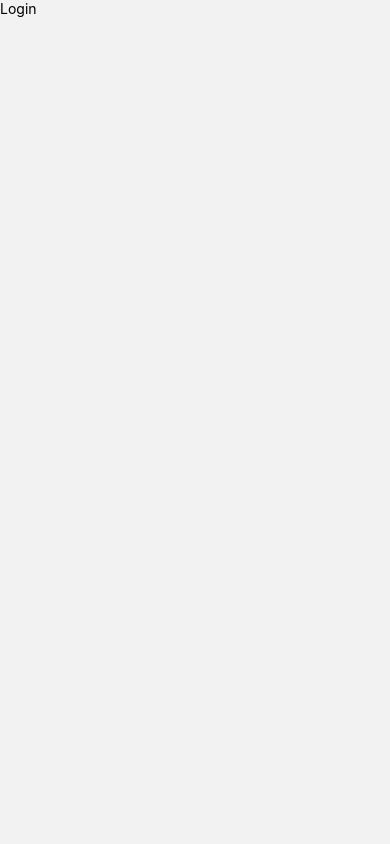
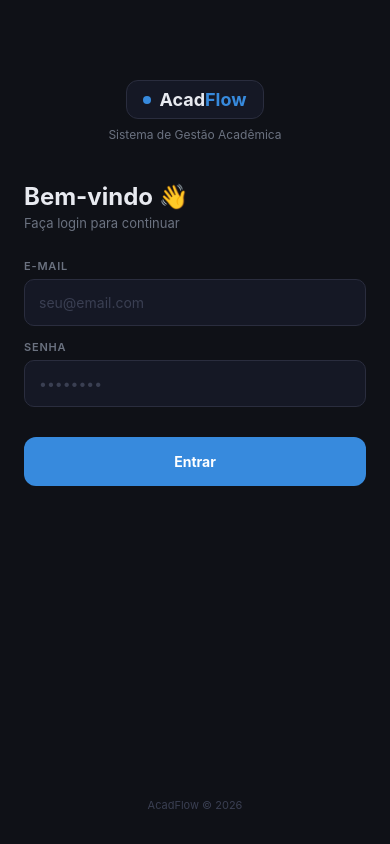
Before and after one commit to andrecsf/Mobile-Projeto-Integrador, a React Native app: screen /Login in a window 390 px wide. Built offline with nearby package versions, Linux system fonts and the light colour scheme.

Commit message:
tela de login com usuário

```diff
--- a/App.js
+++ b/App.js
@@ -1,10 +1,15 @@
-import { NavigationContainer } from '@react-navigation/native';
-import AuthNavigator from './src/navigation/AuthNavigator';
+import { useState } from "react";
+import { NavigationContainer } from "@react-navigation/native";
+import AuthNavigator from "./src/navigation/AuthNavigator";
+import AppNavigator from "./src/navigation/AppNavigator";
+import authStore from "./src/store/authStore";
 
 export default function App() {
+  const [logado, setLogado] = useState(authStore.isAuthenticated());
+
   return (
     <NavigationContainer>
-      <AuthNavigator />
+      {logado ? <AppNavigator /> : <AuthNavigator onLogin={() => setLogado(true)} />}
     </NavigationContainer>
   );
 }
--- a/src/screens/LoginScreen.js
+++ b/src/screens/LoginScreen.js
@@ -1,9 +1,186 @@
-import { View, Text } from 'react-native';
+import { useState } from "react";
+import {
+  View,
+  Text,
+  TextInput,
+  TouchableOpacity,
+  StyleSheet,
+  ActivityIndicator,
+} from "react-native";
+import authService from "../services/authService";
 
-export default function LoginScreen() {
+export default function LoginScreen({ navigation }) {
+  const [email, setEmail]     = useState("");
+  const [senha, setSenha]     = useState("");
+  const [erro, setErro]       = useState("");
+  const [loading, setLoading] = useState(false);
+
+  async function handleLogin() {
+    if (!email || !senha) {
+      setErro("Preencha e-mail e senha.");
+      return;
+    }
+    setErro("");
+    setLoading(true);
+    try {
+      await authService.login(email, senha);
+      onLogin(); // avisa o App.js que logou
+    } catch (e) {
+      setErro(e.message);
+    } finally {
+      setLoading(false);
+    }
+  }
+
   return (
-    <View>
-      <Text>Login</Text>
+    <View style={styles.container}>
+      <View style={styles.logoArea}>
+        <View style={styles.logoBadge}>
+          <View style={styles.logoDot} />
+          <Text style={styles.logoText}>
+            Acad<Text style={{ color: "#378ADD" }}>Flow</Text>
+          </Text>
+        </View>
+        <Text style={styles.tagline}>Sistema de Gestão Acadêmica</Text>
+      </View>
+
+      <Text style={styles.title}>Bem-vindo 👋</Text>
+      <Text style={styles.subtitle}>Faça login para continuar</Text>
+
+      <View style={styles.fieldGroup}>
+        <Text style={styles.label}>E-MAIL</Text>
+        <TextInput
+          style={styles.input}
+          placeholder="seu@email.com"
+          placeholderTextColor="#3a3f52"
+          keyboardType="email-address"
+          autoCapitalize="none"
+          value={email}
+          onChangeText={setEmail}
+        />
+      </View>
+
+      <View style={styles.fieldGroup}>
+        <Text style={styles.label}>SENHA</Text>
+        <TextInput
+          style={styles.input}
+          placeholder="••••••••"
+          placeholderTextColor="#3a3f52"
+          secureTextEntry
+          value={senha}
+          onChangeText={setSenha}
+        />
+      </View>
+
+      {erro ? <Text style={styles.erro}>{erro}</Text> : null}
+
+      <TouchableOpacity
+        style={[styles.btnLogin, loading && { opacity: 0.7 }]}
+        onPress={handleLogin}
+        disabled={loading}
+      >
+        {loading
+          ? <ActivityIndicator color="#fff" />
+          : <Text style={styles.btnTexto}>Entrar</Text>
+        }
+      </TouchableOpacity>
+
+      <Text style={styles.footer}>AcadFlow © 2026</Text>
     </View>
   );
 }
+
+const styles = StyleSheet.create({
+  container: {
+    flex: 1,
+    backgroundColor: "#0f1117",
+    paddingHorizontal: 24,
+    paddingTop: 80,
+    paddingBottom: 32,
+  },
+  logoArea: {
+    alignItems: "center",
+    marginBottom: 40,
+  },
+  logoBadge: {
+    flexDirection: "row",
+    alignItems: "center",
+    gap: 8,
+    backgroundColor: "#151825",
+    borderWidth: 0.5,
+    borderColor: "#2a2d3e",
+    borderRadius: 12,
+    paddingVertical: 8,
+    paddingHorizontal: 16,
+  },
+  logoDot: {
+    width: 8,
+    height: 8,
+    borderRadius: 4,
+    backgroundColor: "#378ADD",
+  },
+  logoText: {
+    fontSize: 18,
+    fontWeight: "700",
+    color: "#e8eaf0",
+  },
+  tagline: {
+    marginTop: 8,
+    fontSize: 12,
+    color: "#6b7280",
+  },
+  title: {
+    fontSize: 24,
+    fontWeight: "700",
+    color: "#e8eaf0",
+    marginBottom: 4,
+  },
+  subtitle: {
+    fontSize: 13,
+    color: "#6b7280",
+    marginBottom: 28,
+  },
+  fieldGroup: {
+    marginBottom: 14,
+  },
+  label: {
+    fontSize: 11,
+    fontWeight: "600",
+    color: "#6b7280",
+    letterSpacing: 0.8,
+    marginBottom: 6,
+  },
+  input: {
+    backgroundColor: "#151825",
+    borderWidth: 0.5,
+    borderColor: "#2a2d3e",
+    borderRadius: 10,
+    padding: 14,
+    fontSize: 14,
+    color: "#e8eaf0",
+  },
+  erro: {
+    color: "#E24B4A",
+    fontSize: 13,
+    marginBottom: 8,
+  },
+  btnLogin: {
+    backgroundColor: "#378ADD",
+    borderRadius: 12,
+    padding: 16,
+    alignItems: "center",
+    marginTop: 16,
+  },
+  btnTexto: {
+    color: "#fff",
+    fontSize: 14,
+    fontWeight: "700",
+  },
+  footer: {
+    marginTop: "auto",
+    textAlign: "center",
+    fontSize: 11,
+    color: "#3a3f52",
+    paddingTop: 24,
+  },
+});
```
Also changed, not shown: 1 other file (tests, documents, lock files or other folders).
